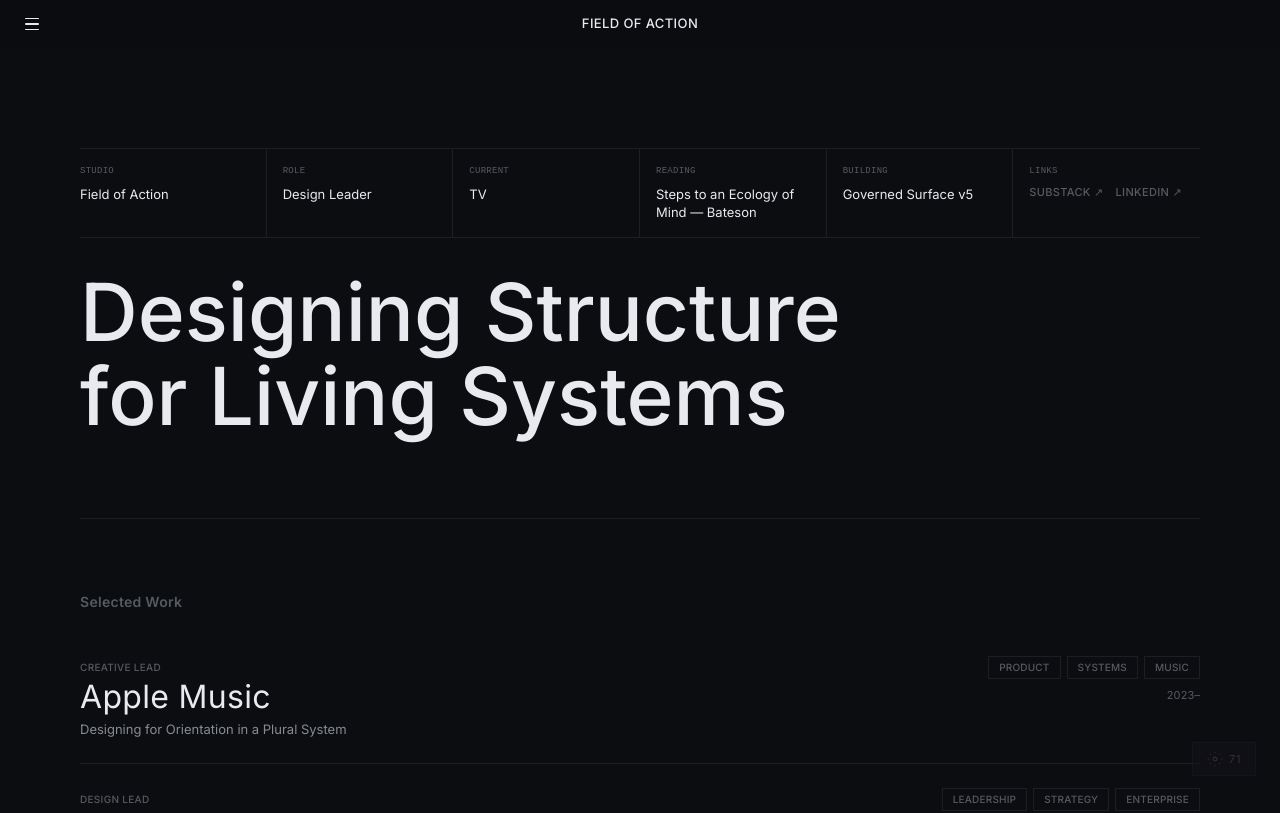
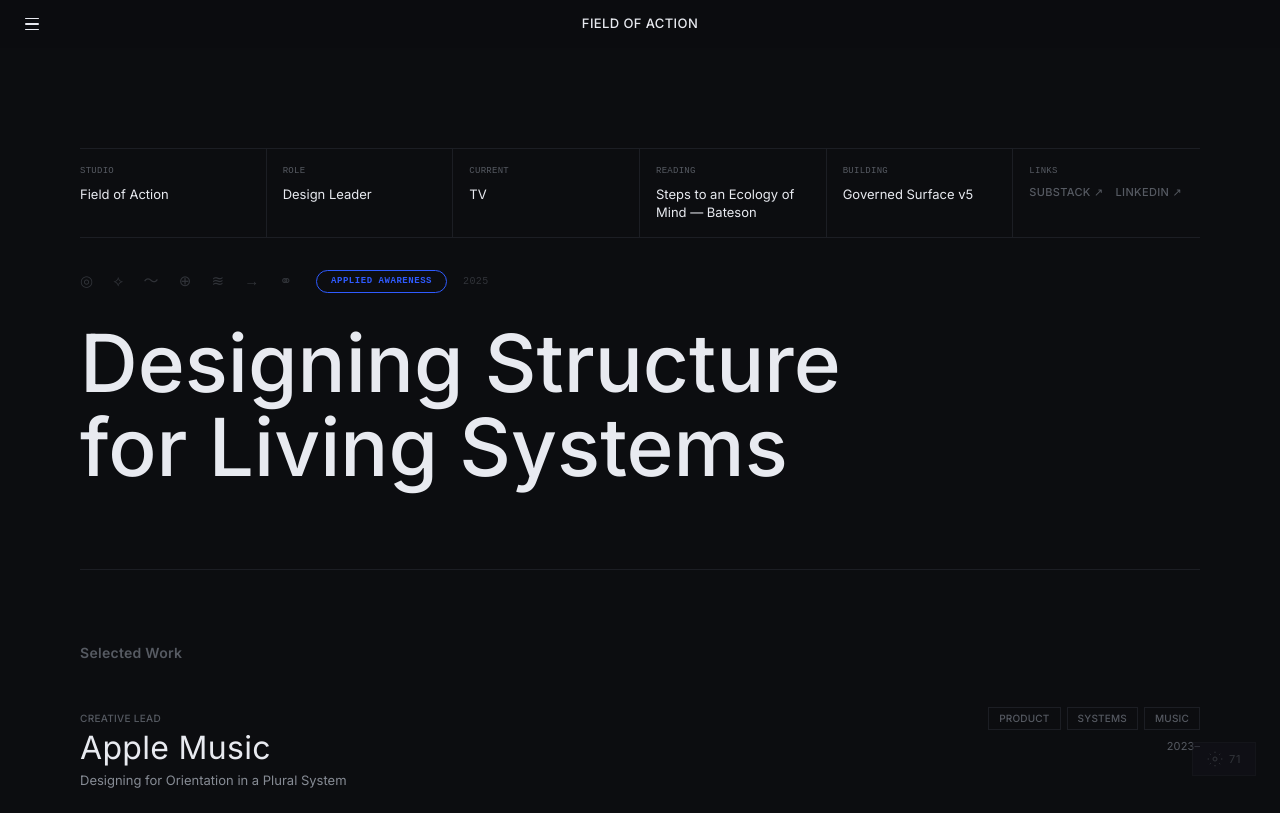
Before and after one commit to FieldofAction/oh-yeap, a React (Vite) app: page / in a window 1280 px wide. Shown: the top 813 px of the page. Built offline with nearby package versions, Linux system fonts and the light colour scheme.

Commit message:
Hero mode 3: hybrid dashboard + micro-graphic identity
Adds glyph row (◎ ⟡ 〜 ⊕ ≋ → ⚭), pill badge, and year code
between the data grid and headline. Exhibition poster energy.

Co-Authored-By: Claude Opus 4.6 <noreply@anthropic.com>

```diff
--- a/src/components/Public.jsx
+++ b/src/components/Public.jsx
@@ -81,7 +81,12 @@ export default function Public({ items, allItems, filter, setFilter, relFilter,
                   </div>
                 </div>
               </div>
-              <h1 className="hero-h hero-dash-h en d2">Designing Structure<br/>for Living Systems</h1>
+              <div className="hero-micro en d2">
+                <div className="hero-glyphs">◎ ⟡ 〜 ⊕ ≋ → ⚭</div>
+                <span className="hero-pill">Applied Awareness</span>
+                <span className="hero-year">2025</span>
+              </div>
+              <h1 className="hero-h hero-dash-h en d3">Designing Structure<br/>for Living Systems</h1>
             </div>
           )}
 
--- a/src/styles/main.css
+++ b/src/styles/main.css
@@ -93,6 +93,12 @@ body,#root{background:var(--bg);color:var(--fg);font-family:var(--sans);font-siz
 .hero-dash-val{font-size:13px;color:var(--fg);line-height:1.4}
 .hero-dash-h{margin-top:0}
 .hero--dash .hero-links{gap:12px}
+
+/* Micro-graphic identity strip */
+.hero-micro{display:flex;align-items:center;gap:16px;margin-bottom:28px}
+.hero-glyphs{font-family:var(--display);font-size:15px;letter-spacing:8px;color:var(--ff);opacity:.5}
+.hero-pill{font-size:9px;font-weight:600;letter-spacing:.06em;text-transform:uppercase;color:var(--ac1);border:1px solid var(--ac1);border-radius:100px;padding:4px 14px;font-family:var(--mono);white-space:nowrap}
+.hero-year{font-size:10px;font-weight:500;letter-spacing:.04em;color:var(--ff);font-family:var(--mono);opacity:.5}
 
 @media(max-width:768px){
   .hero{padding:0 20px}
```
